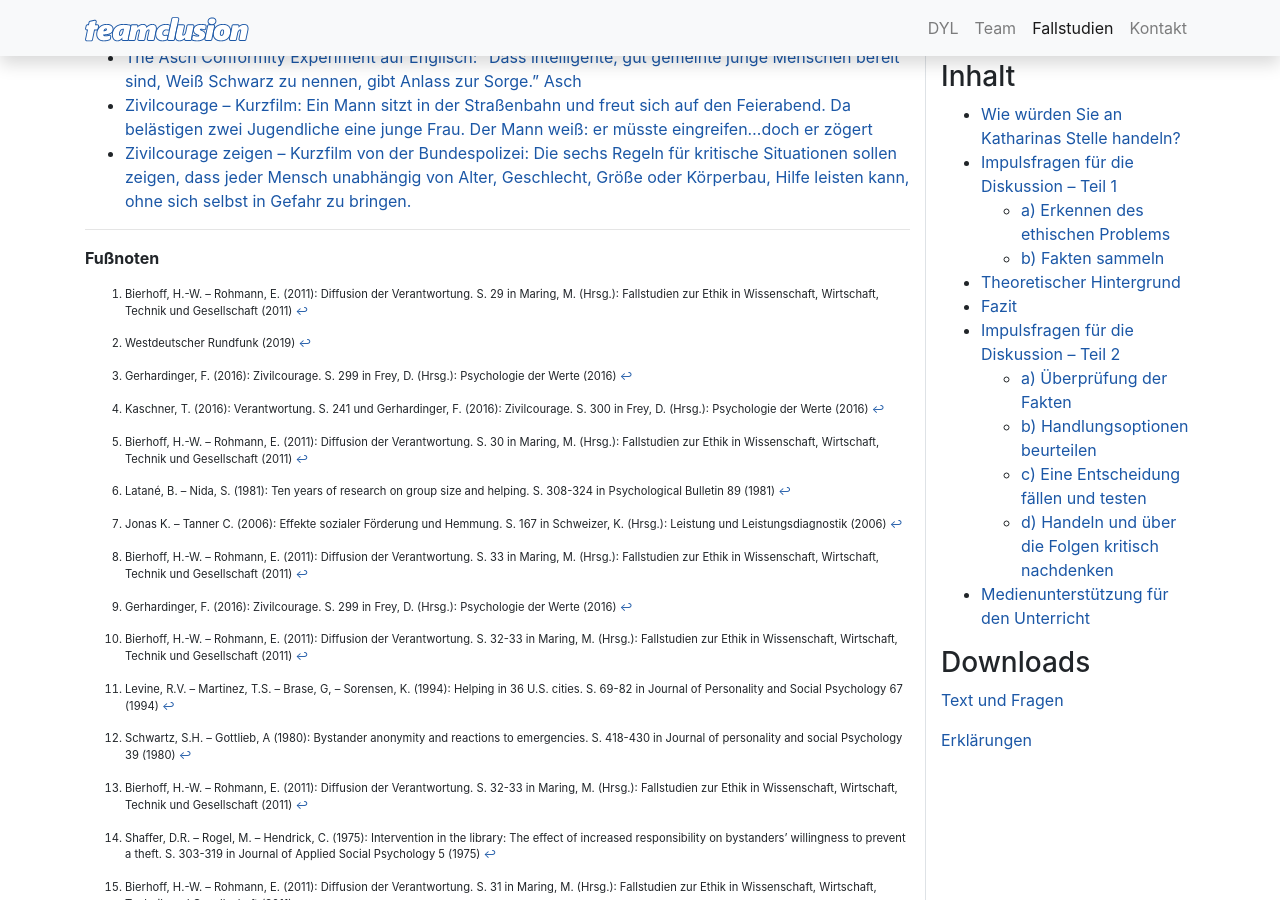
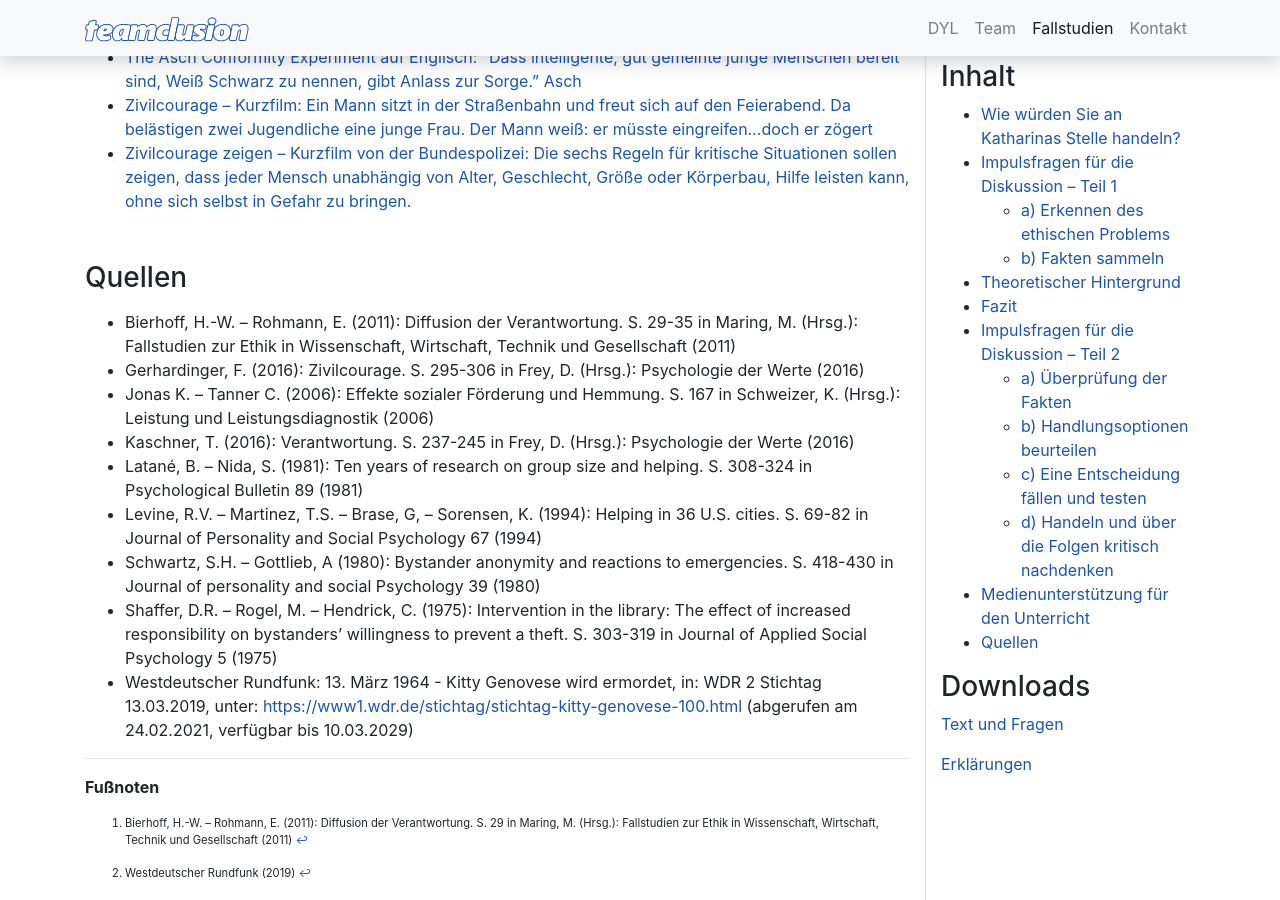
Before and after one commit to teamclusion/website, a Jekyll site: the page built from _fallstudien/dilemma-fallstudie_promenade.md, in a window 1280 px wide and 900 px high, scrolled down 5419 px. Built offline with Jekyll 4.4.1, drawn with Linux system fonts in a browser that asks for light colours; nearby versions of some CDN libraries; the table of contents is made by our own code; some of the changed text lies outside the part shown.

Commit message:
Anpassungen

```diff
--- a/_fallstudien/dilemma-fallstudie_promenade.md
+++ b/_fallstudien/dilemma-fallstudie_promenade.md
@@ -6,7 +6,6 @@ toc: true
 title: Spaziergang an der Promenade
 subtitle: Ein ethisches Dilemma – was denken Sie?
 image: https://images.pexels.com/photos/384553/pexels-photo-384553.jpeg?auto=compress&cs=tinysrgb&h=750&w=1260
-img: https://images.pexels.com/photos/384553/pexels-photo-384553.jpeg?auto=compress&cs=tinysrgb&h=750&w=1260
 download_erklaerung: 20210406_dilemma-fallstudie_promenade-unterrichtsmaterialien.pdf
 download_text-fragen: 20210322_dilemma-fallstudie_promenade_text-und-fragen.pdf
 author:
@@ -21,7 +20,7 @@ quellen:
   - 'Levine, R.V. – Martinez, T.S. – Brase, G, – Sorensen, K. (1994): Helping in 36 U.S. cities. S. 69-82 in Journal of Personality and Social Psychology 67 (1994)'
   - 'Schwartz, S.H. – Gottlieb, A (1980): Bystander anonymity and reactions to emergencies. S. 418-430 in Journal of personality and social Psychology 39 (1980)'
   - 'Shaffer, D.R. – Rogel, M. – Hendrick, C. (1975): Intervention in the library: The effect of increased responsibility on bystanders’ willingness to prevent a theft. S. 303-319 in Journal of Applied Social Psychology 5 (1975)'
-  - 'Westdeutscher Rundfunk: 13. März 1964 - Kitty Genovese wird ermordet, in: WDR 2 Stichtag 13.03.2019, unter: https://www1.wdr.de/stichtag/stichtag-kitty-genovese-100.html (abgerufen am 24.02.2021, verfügbar bis 10.03.2029)'
+  - 'Westdeutscher Rundfunk: 13. März 1964 - Kitty Genovese wird ermordet, in: WDR 2 Stichtag 13.03.2019, unter: [https://www1.wdr.de/stichtag/stichtag-kitty-genovese-100.html](https://www1.wdr.de/stichtag/stichtag-kitty-genovese-100.html) (abgerufen am 24.02.2021, verfügbar bis 10.03.2029)'
 
 ---
 
@@ -158,5 +157,17 @@ Aufklärung ist hierbei ebenso wichtig wie Training. Schon im Schulalter, aber a
 * [Zivilcourage zeigen – Kurzfilm von der Bundespolizei: Die sechs Regeln für kritische Situationen sollen zeigen, dass jeder Mensch unabhängig von Alter, Geschlecht, Größe oder Körperbau, Hilfe leisten kann, ohne sich selbst in Gefahr zu bringen.](https://www.youtube.com/watch?v=vW2fAttjKYM)
 
 
+### Quellen
+
+- Bierhoff, H.-W. – Rohmann, E. (2011): Diffusion der Verantwortung. S. 29-35 in Maring, M. (Hrsg.): Fallstudien zur Ethik in Wissenschaft, Wirtschaft, Technik und Gesellschaft (2011)
+- Gerhardinger, F. (2016): Zivilcourage. S. 295-306 in Frey, D. (Hrsg.): Psychologie der Werte (2016)
+- Jonas K. – Tanner C. (2006): Effekte sozialer Förderung und Hemmung. S. 167 in Schweizer, K. (Hrsg.): Leistung und Leistungsdiagnostik (2006)
+- Kaschner, T. (2016): Verantwortung. S. 237-245 in Frey, D. (Hrsg.): Psychologie der Werte (2016)
+- Latané, B. – Nida, S. (1981): Ten years of research on group size and helping. S. 308-324 in Psychological Bulletin 89 (1981)
+- Levine, R.V. – Martinez, T.S. – Brase, G, – Sorensen, K. (1994): Helping in 36 U.S. cities. S. 69-82 in Journal of Personality and Social Psychology 67 (1994)
+- Schwartz, S.H. – Gottlieb, A (1980): Bystander anonymity and reactions to emergencies. S. 418-430 in Journal of personality and social Psychology 39 (1980)
+- Shaffer, D.R. – Rogel, M. – Hendrick, C. (1975): Intervention in the library: The effect of increased responsibility on bystanders’ willingness to prevent a theft. S. 303-319 in Journal of Applied Social Psychology 5 (1975)
+- Westdeutscher Rundfunk: 13. März 1964 - Kitty Genovese wird ermordet, in: WDR 2 Stichtag 13.03.2019, unter: [https://www1.wdr.de/stichtag/stichtag-kitty-genovese-100.html](https://www1.wdr.de/stichtag/stichtag-kitty-genovese-100.html) (abgerufen am 24.02.2021, verfügbar bis 10.03.2029)
+
 ---
 **Fußnoten**
--- a/_layouts/fallstudien.html
+++ b/_layouts/fallstudien.html
@@ -4,7 +4,7 @@ layout: default
 
 <article class="post container mb-5">
 
-  <header class="post-header text-white" style="min-height:300px; background-image: linear-gradient(0deg, rgba(0,0,0,1) 0%, rgba(0,0,0,0.5) 30%, rgba(0,0,0,0) 50%, rgba(0,0,0,0) 100%), url('{{ page.img }}'); background-repeat: no-repeat; background-size: cover; background-position: center center; position: relative; margin-top:-25px;">
+  <header class="post-header text-white" style="min-height:300px; background-image: linear-gradient(0deg, rgba(0,0,0,1) 0%, rgba(0,0,0,0.5) 30%, rgba(0,0,0,0) 50%, rgba(0,0,0,0) 100%), url('{{ page.image }}'); background-repeat: no-repeat; background-size: cover; background-position: center center; position: relative; margin-top:-25px;">
     <p class="lead p-2" style="top:0; position: absolute">Fallstudie</p>
     <h1 class="post-title p-2" style="bottom:0px; position: absolute">{{ page.title | escape }}</h1>
   </header>
--- a/dyl.html
+++ b/dyl.html
@@ -11,9 +11,9 @@ title: DYL – Design Your Life!
 </p>
 
 <!-- Button trigger modal -->
-<button type="button" class="btn btn-secondary" data-toggle="modal" data-target="#modalDesignThinking">
+<!-- <button type="button" class="btn btn-secondary" data-toggle="modal" data-target="#modalDesignThinking">
   Design Thinking
-</button>
+</button> -->
 
 <!-- Modal -->
 <div class="modal fade" id="modalDesignThinking" tabindex="-1" role="dialog" aria-labelledby="exampleModalCenterTitle" aria-hidden="true">
--- a/kontakt.html
+++ b/kontakt.html
@@ -43,7 +43,7 @@ title: Kontakt
     </div>
     <span id="telephoneHelpBlock" class="form-text text-muted">Ihre Telefonnummer</span>
   </div>
-  <div class="form-group">
+  <div class="form-group d-none">
     <!-- <label></label> -->
     <div>
       <select id="modul" name="modul" aria-describedby="modulHelpBlock" class="custom-select">
```
Also changed, not shown: other parts of _fallstudien/dilemma-fallstudie_promenade.md (+1 -1 lines), _fallstudien/blechschaden-fallstudie.md (+45 -12 lines), fallstudien.html (+3 -6 lines).
